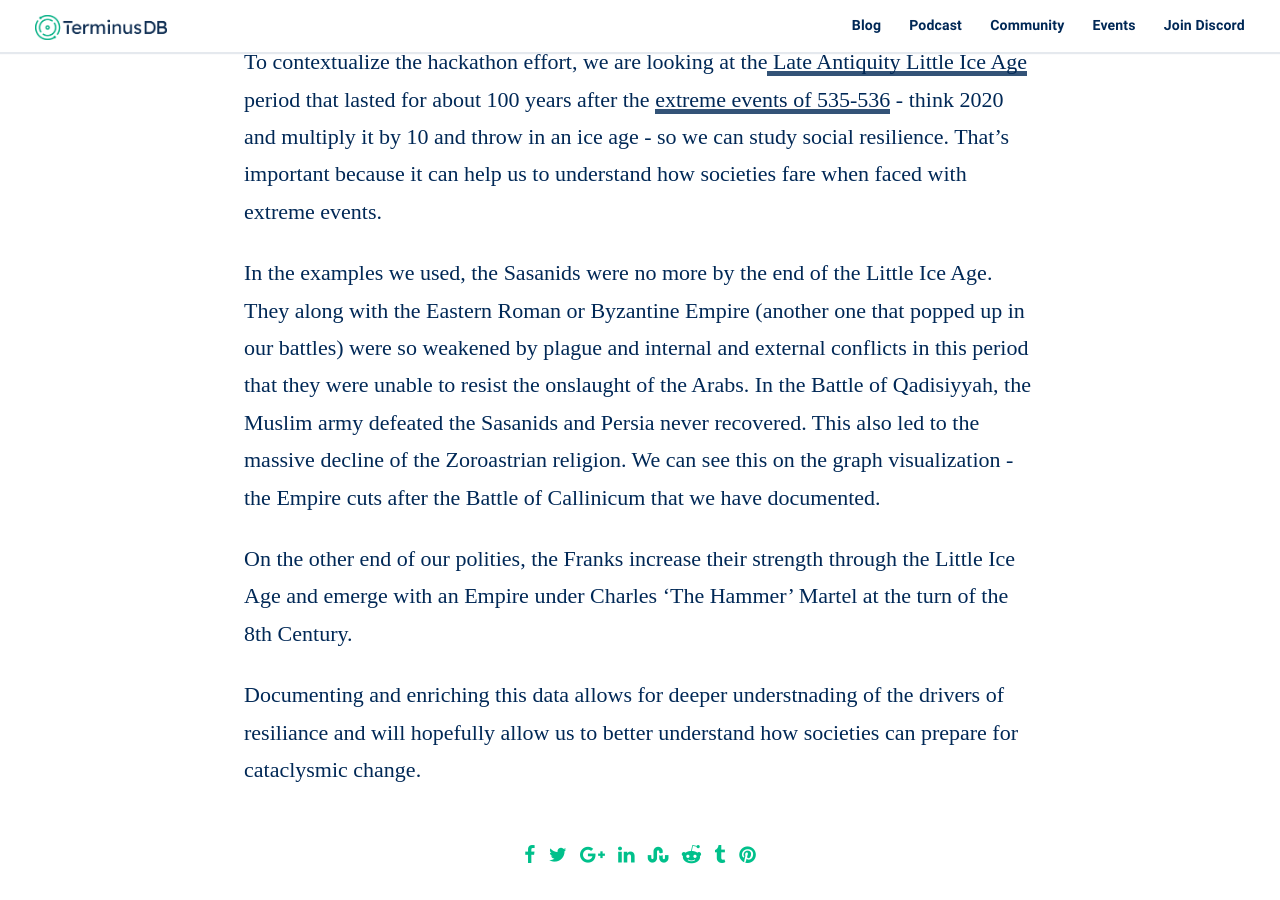
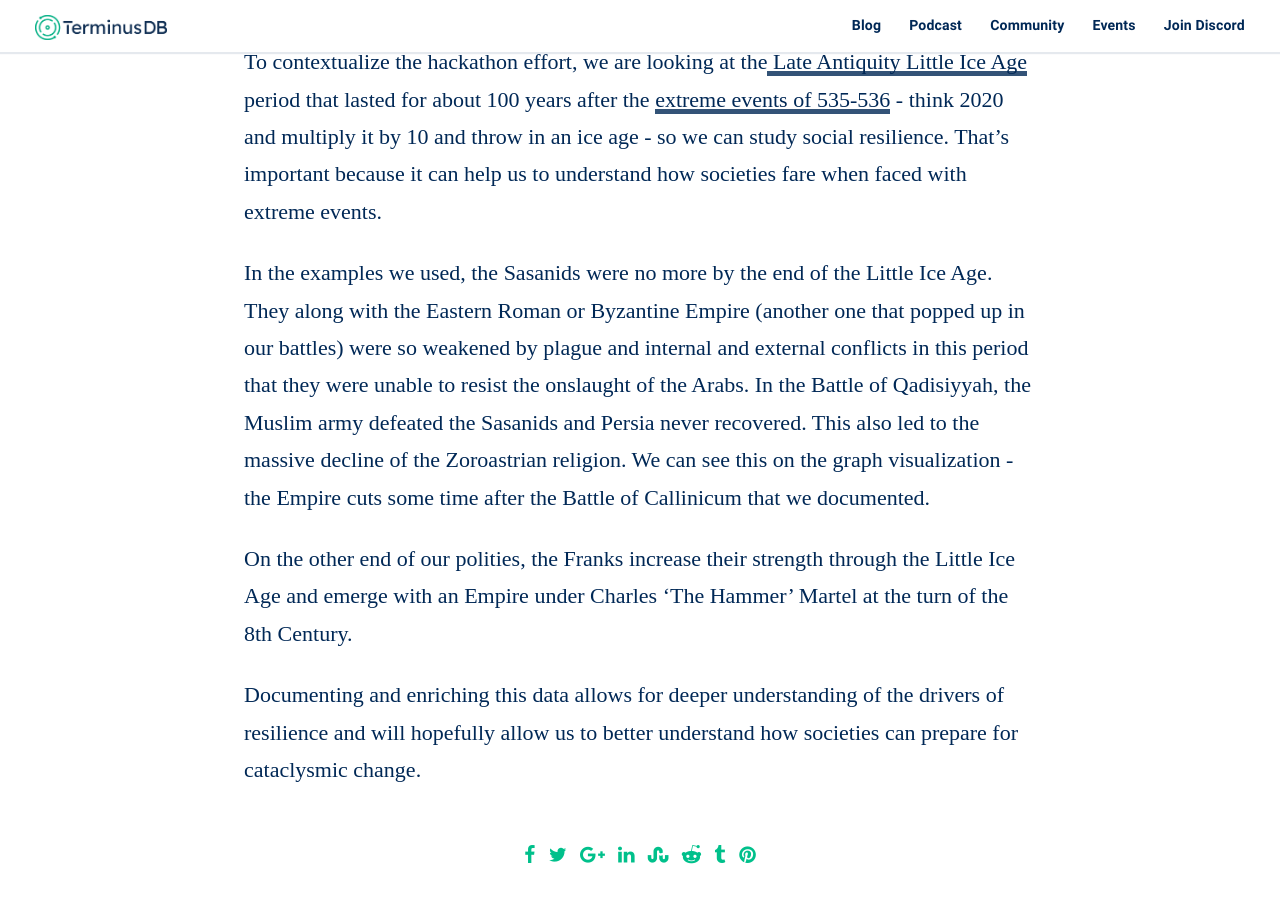
Before and after one commit to terminusdb/terminusdb-blog, a Jekyll site: the page built from _posts/2020-09-30-dbpedia-hackathon-terminusdb-conflict-data.md, in a window 1280 px wide and 900 px high, scrolled down 12839 px. Built offline with Jekyll 4.4.1, drawn with Linux system fonts in a browser that asks for light colours; some web fonts are replaced; comment, search, counter and statistics services are not loaded.

Commit message:
Update Blog “2020-09-30-dbpedia-hackathon-terminusdb-conflict-data”

```diff
--- a/_posts/2020-09-30-dbpedia-hackathon-terminusdb-conflict-data.md
+++ b/_posts/2020-09-30-dbpedia-hackathon-terminusdb-conflict-data.md
@@ -198,8 +198,8 @@ https://github.com/terminusdb-labs/dbpedia-hackathon-autumn-2020/blob/master/DBp
 
 To contextualize the hackathon effort, we are looking at the[ Late Antiquity Little Ice Age ](https://en.wikipedia.org/wiki/Late_Antique_Little_Ice_Age)period that lasted for about 100 years after the [extreme events of 535-536](https://en.wikipedia.org/wiki/Extreme_weather_events_of_535%E2%80%93536) - think 2020 and multiply it by 10 and throw in an ice age - so we can study social resilience. That's important because it can help us to understand how societies fare when faced with extreme events.
 
-In the examples we used, the Sasanids were no more by the end of the Little Ice Age. They along with the Eastern Roman or Byzantine Empire (another one that popped up in our battles) were so weakened by plague and internal and external conflicts in this period that they were unable to resist the onslaught of the Arabs. In the Battle of Qadisiyyah, the Muslim army defeated the Sasanids and Persia never recovered. This also led to the massive decline of the Zoroastrian religion. We can see this on the graph visualization - the Empire cuts after the Battle of Callinicum that we have documented.
+In the examples we used, the Sasanids were no more by the end of the Little Ice Age. They along with the Eastern Roman or Byzantine Empire (another one that popped up in our battles) were so weakened by plague and internal and external conflicts in this period that they were unable to resist the onslaught of the Arabs. In the Battle of Qadisiyyah, the Muslim army defeated the Sasanids and Persia never recovered. This also led to the massive decline of the Zoroastrian religion. We can see this on the graph visualization - the Empire cuts some time after the Battle of Callinicum that we documented.
 
 On the other end of our polities, the Franks increase their strength through the Little Ice Age and emerge with an Empire under Charles 'The Hammer' Martel at the turn of the 8th Century.
 
-Documenting and enriching this data allows for deeper understnading of the drivers of resiliance and will hopefully allow us to better understand how societies can prepare for cataclysmic change.
+Documenting and enriching this data allows for deeper understanding of the drivers of resilience and will hopefully allow us to better understand how societies can prepare for cataclysmic change.
```
